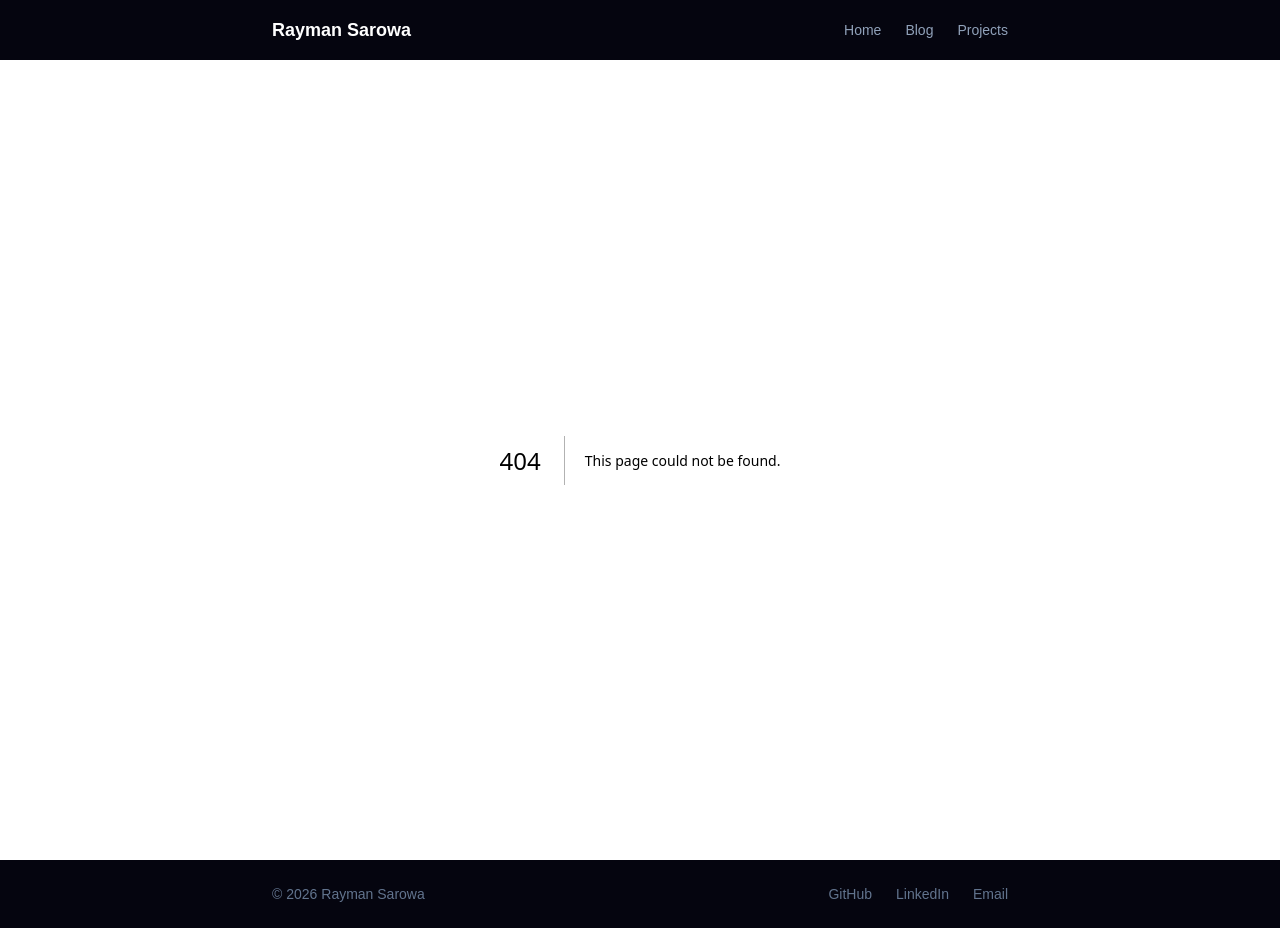
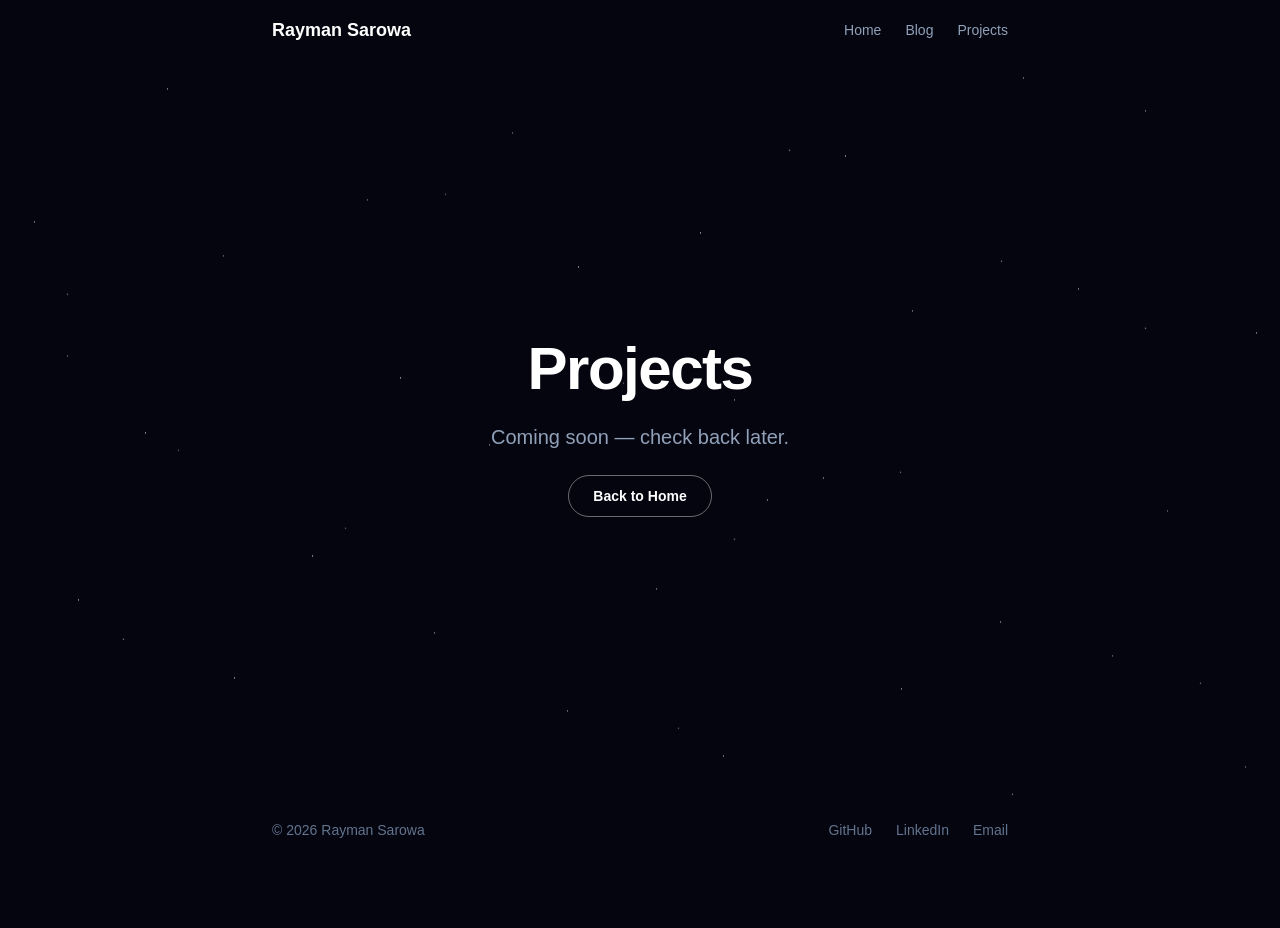
Before and after one commit to raymansarowa976/personal-website, a Next.js app: page /projects in a window 1280 px wide. Before the commit this address had no page. After the commit the page ends 864 px from the top, so only its background shows below. Built offline with nearby package versions, Linux system fonts and the light colour scheme.

Commit message:
placeholder for projects page

```diff
--- /dev/null
+++ b/app/projects/page.tsx
@@ -0,0 +1,28 @@
+import type { Metadata } from 'next'
+import Link from 'next/link'
+
+export const metadata: Metadata = {
+  title: 'Projects',
+  description: 'Projects by Rayman Sarowa — coming soon.',
+}
+
+export default function ProjectsPage() {
+  return (
+    <div className="min-h-[calc(100vh-4rem)] flex items-center justify-center px-4 py-16">
+      <div className="text-center space-y-6 max-w-xl relative z-10">
+        <h1 className="text-5xl sm:text-6xl font-bold text-white tracking-tight">
+          Projects
+        </h1>
+        <p className="text-xl text-slate-400">
+          Coming soon — check back later.
+        </p>
+        <Link
+          href="/"
+          className="inline-block px-6 py-2.5 rounded-full border border-white/40 text-white font-semibold hover:border-white/70 hover:bg-white/10 transition-colors text-sm"
+        >
+          Back to Home
+        </Link>
+      </div>
+    </div>
+  )
+}
```
